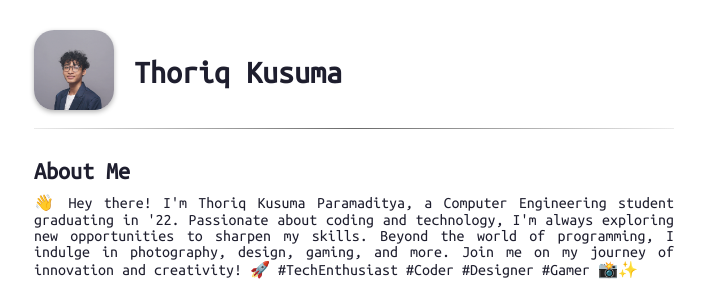
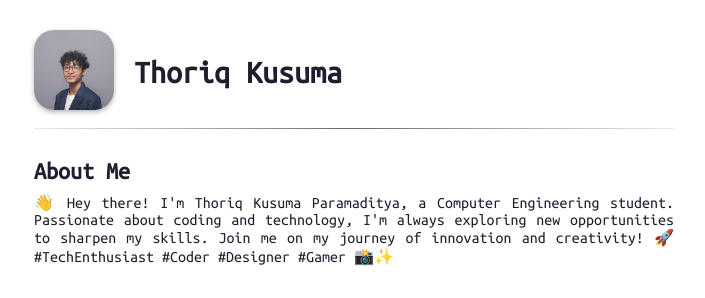
Before and after one commit to prmditya/link-in-bio, a plain HTML site: page index.html in a window 1280 px wide. Shown: the top 298 px of the page, without its empty margins (286-991 px from the left). Drawn offline with nearby package versions, Linux system fonts and the light colour scheme.

Commit message:
edit black selection

```diff
--- a/index.html
+++ b/index.html
@@ -35,11 +35,10 @@
         <h2>About Me</h2>
         <p>
           👋 Hey there! I'm Thoriq Kusuma Paramaditya, a Computer Engineering
-          student graduating in '22. Passionate about coding and technology, I'm
-          always exploring new opportunities to sharpen my skills. Beyond the
-          world of programming, I indulge in photography, design, gaming, and
-          more. Join me on my journey of innovation and creativity! 🚀
-          #TechEnthusiast #Coder #Designer #Gamer 📸✨
+          student. Passionate about coding and technology, I'm always exploring
+          new opportunities to sharpen my skills. Join me on my journey of
+          innovation and creativity! 🚀 #TechEnthusiast #Coder #Designer #Gamer
+          📸✨
         </p>
       </div>
       <hr />
--- a/style.css
+++ b/style.css
@@ -1,14 +1,7 @@
 @import url("https://fonts.googleapis.com/css2?family=Ubuntu+Mono&display=swap");
 
 :root {
-  --primary-color: #1e1e2e;
   --text-color: #1e1e2e;
-  --link-color: #f9e2af;
-  --accent-color: #eba0ac;
-  --terminal-symbol: #74c7ec;
-  --overlay-color: #6c7086ae;
-  --red: #f38ba8;
-  --green: #a6e3a1;
 }
 
 * {
@@ -19,9 +12,20 @@
   font-family: "Ubuntu Mono", monospace;
 }
 
+*::selection {
+  background-color: transparent;
+}
+
 a {
   text-decoration: none;
   color: var(--link-color);
+}
+
+h1::selection,
+h2::selection,
+p::selection {
+  background-color: var(--text-color);
+  color: white;
 }
 
 hr {
@@ -74,6 +78,7 @@ body {
   text-align: justify;
   margin-top: 10px;
 }
+
 .container-btn {
   display: grid;
   grid-template-columns: 1fr 1fr;
```
